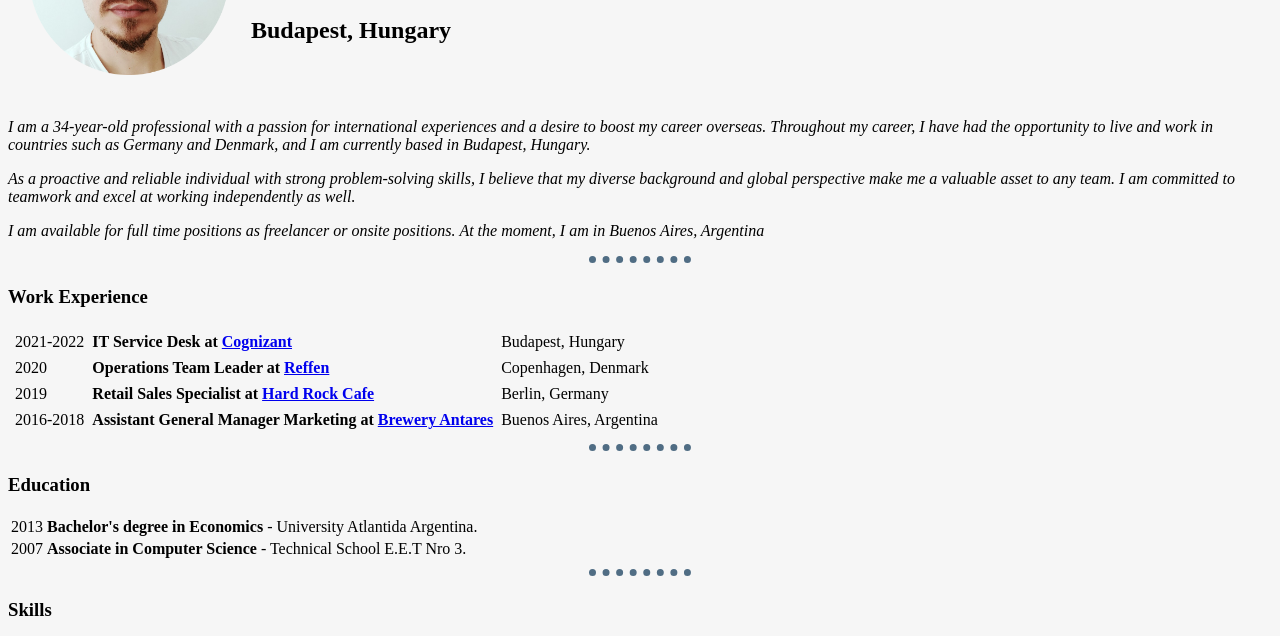
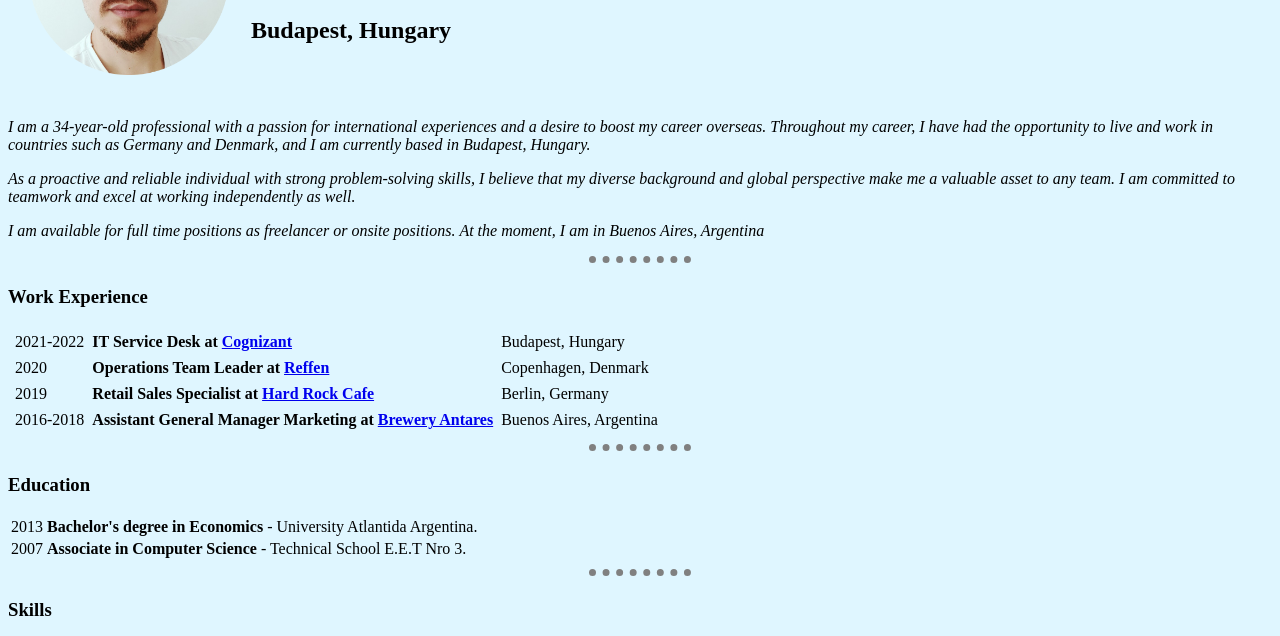
Before and after one commit to EzeBlackLabel/cv, a plain HTML site: page index.html in a window 1280 px wide. Shown: the part 154-790 px from the top of the page. Drawn offline with Linux system fonts and the light colour scheme.

Commit message:
color adjustment

```diff
--- a/index.html
+++ b/index.html
@@ -8,12 +8,12 @@
 <style media="screen">
 
   body {
-    background-color: #F6F6F6;
+    background-color: #DFF6FF;
   }
 
   hr {
     border-style: none;
-    border-top: 7px dotted #506D84;
+    border-top: 7px dotted grey;
     height: 4px;
     width: 8%;
 }
```
Also changed, not shown: contact.html (+1 -1 lines).
